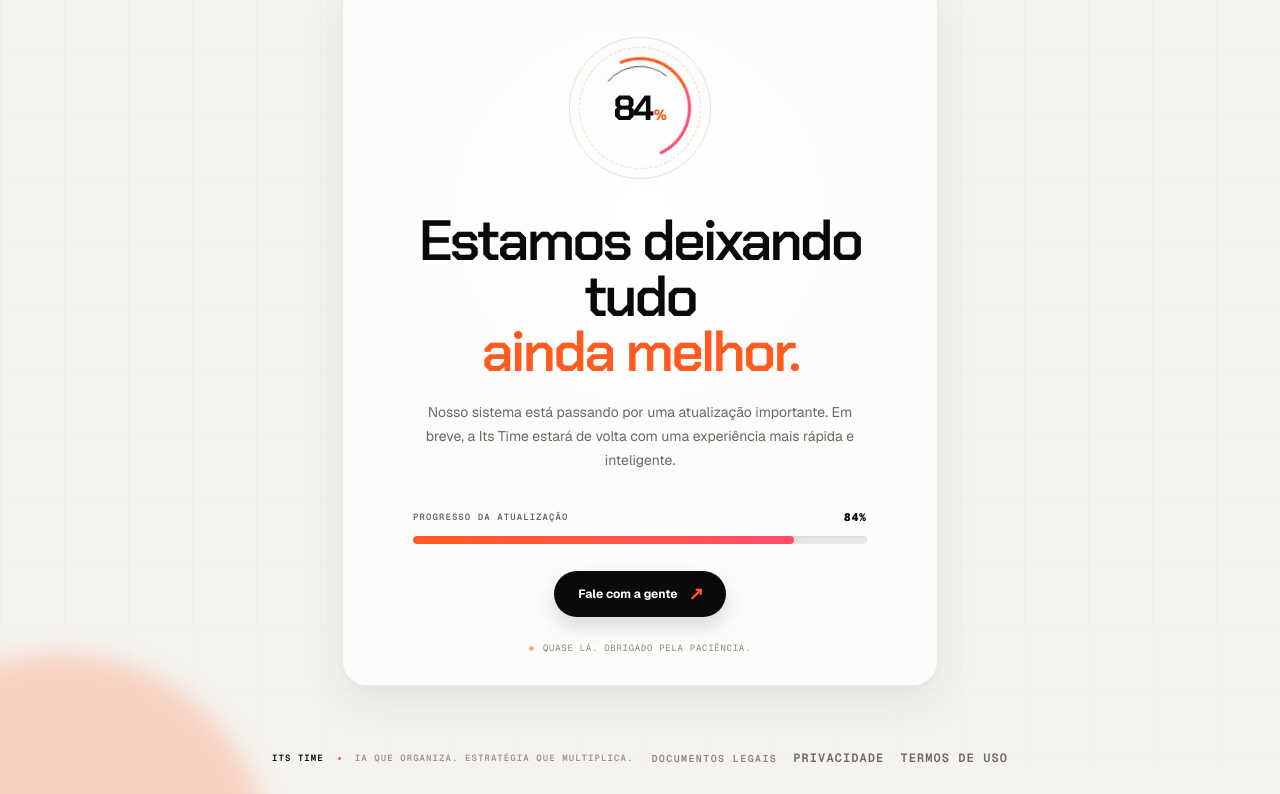
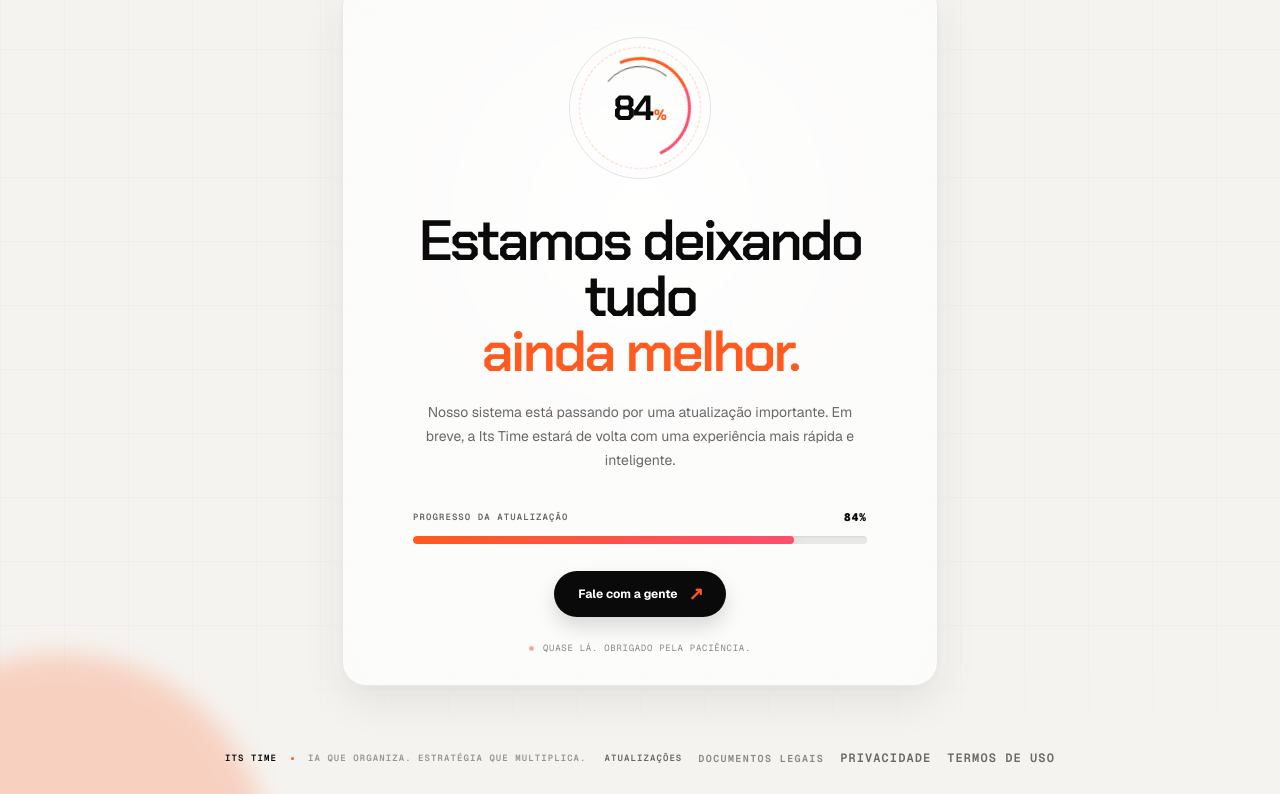
Before and after one commit to Metizaun/Its-time_new2, a Next.js app: page / in a window 1280 px wide. Shown: the part 207-1001 px from the top of the page. Built offline with nearby package versions, Linux system fonts and the light colour scheme.

Commit message:
feat(site): link maintenance page to updates

```diff
--- a/src/app/page.tsx
+++ b/src/app/page.tsx
@@ -1,4 +1,5 @@
 import Image from "next/image";
+import Link from "next/link";
 import { LegalLinks } from "@/components/LegalLinks";
 import { UpdateAnnouncementModal } from "@/components/UpdateAnnouncementModal";
 
@@ -97,7 +98,10 @@ export default function Home() {
           <span className="maintenance-footer-divider" aria-hidden="true" />
           <span>IA que organiza. Estratégia que multiplica.</span>
         </div>
-        <LegalLinks />
+        <div className="maintenance-footer-links">
+          <Link href="/updates">Atualizações</Link>
+          <LegalLinks />
+        </div>
       </footer>
 
       <UpdateAnnouncementModal />
```
